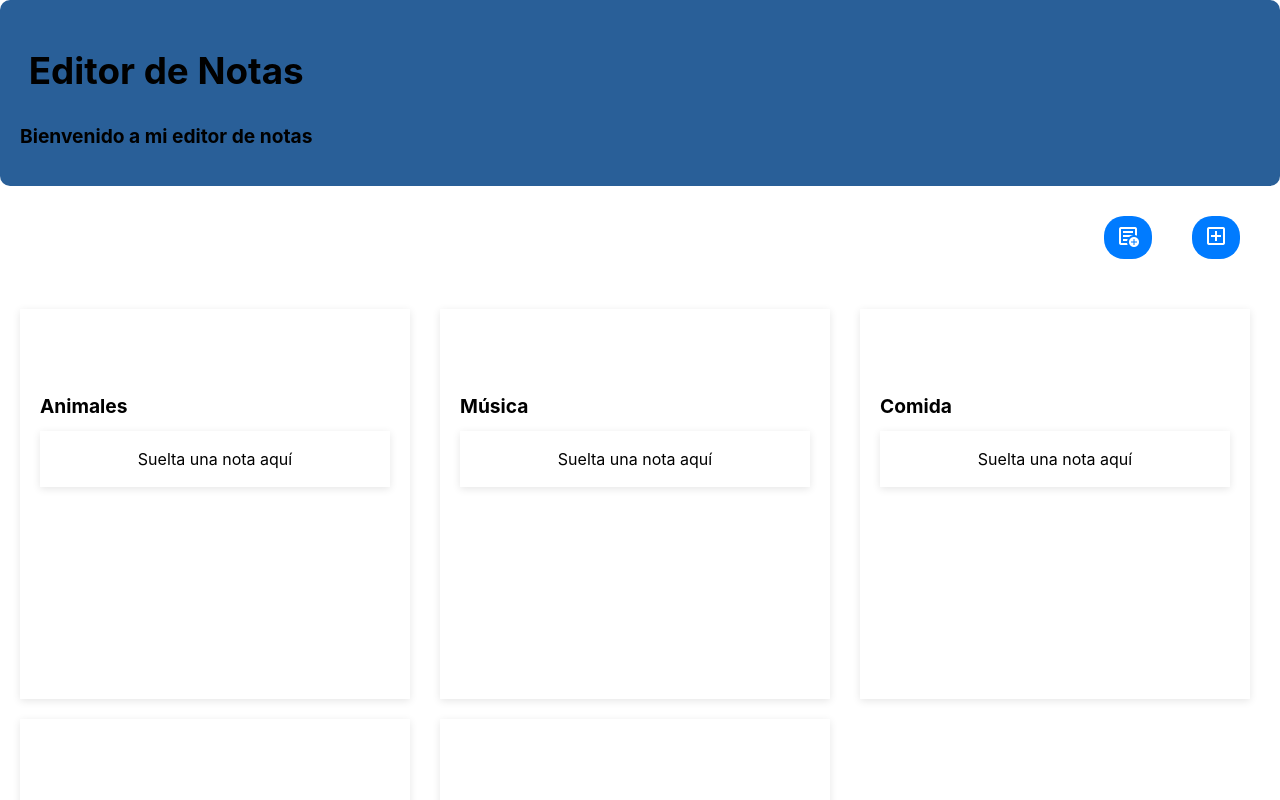
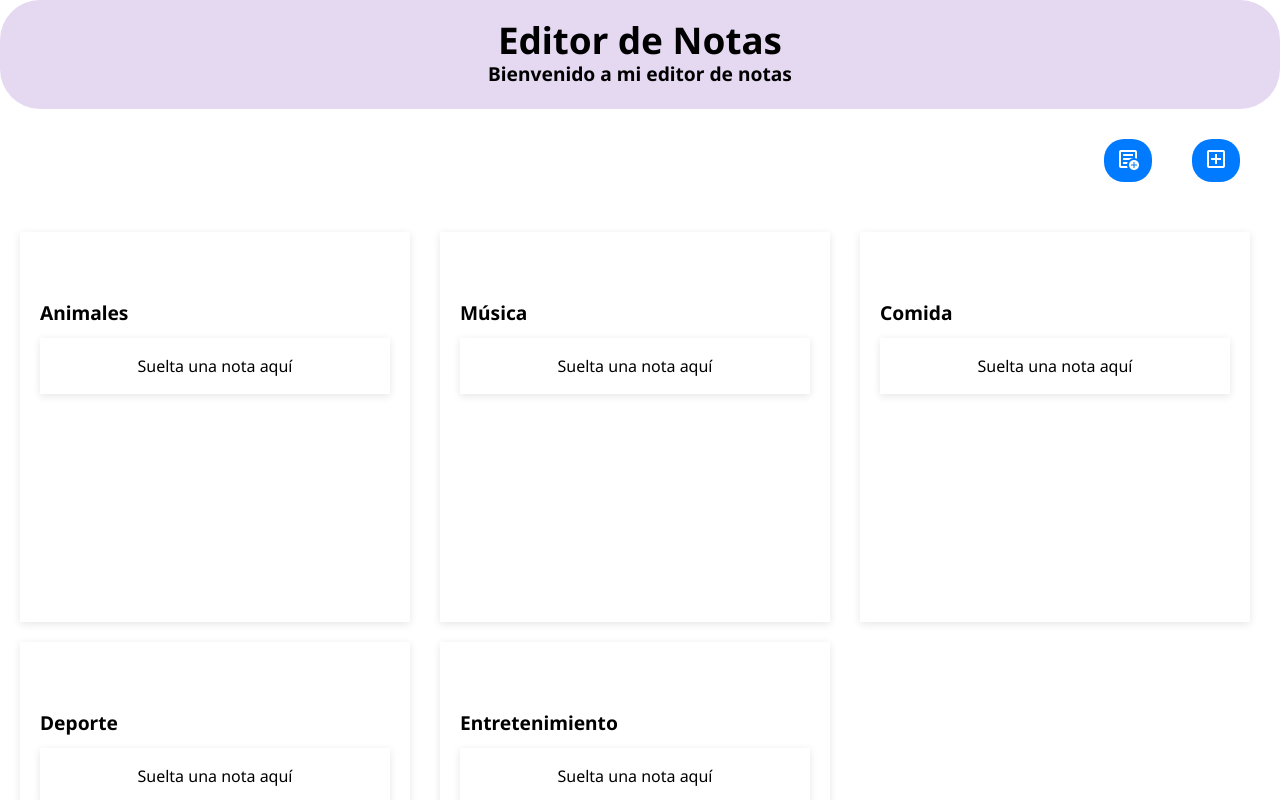
Before and after one commit to moma14/1erParcial-Editor-de-notas, a React (Vite) app: page / in a window 1280 px wide. Shown: the top 800 px of the page. Built offline with nearby package versions, Linux system fonts and the light colour scheme.

Commit message:
cambios en los navbar colores y los margin

```diff
--- a/src/index.css
+++ b/src/index.css
@@ -1,6 +1,5 @@
-
+@import url('https://fonts.googleapis.com/css2?family=Noto+Sans:ital,wght@0,100..900;1,100..900&display=swap');
 :root {
-  font-family: Inter, system-ui, Avenir, Helvetica, Arial, sans-serif;
   line-height: 1.5;
   font-weight: 400;
 
@@ -30,13 +29,15 @@
   height: 100%;
   position: relative;
   background-color: #fff;
+  font-family: "Noto Sans", sans-serif;
 }
 
 h1 {
   line-height: 1.1;
   color: black;
   font-size: 2.3em;
-  font:bold;
+  font-weight: bold;
+  margin: 0;
 }
 p{
   color: black;
--- a/src/stylesNotas.css
+++ b/src/stylesNotas.css
@@ -45,6 +45,8 @@
   h2{
     color: black;
     font-size: 1.2em;
+    top: 0px;
+    margin: 0;
   }
   .notas-container {
     display: flex;
@@ -53,15 +55,16 @@
     justify-content: center;
   }
 
+
 .navbar {
-    display: flex;
-    justify-content: space-between;
-    align-items: center;
-    background-color: #295F98;
-    border-radius: 10px;
-    margin: 0;
-    padding: 20px;
-    text-align: center;
+  display: flex;
+  justify-content: center;
+  align-items: center;
+  background-color: #E5D9F2;
+  border-radius: 40px;
+  margin: 0;
+  padding: 20px;
+  text-align: center;
 }
 
 
@@ -173,7 +176,7 @@
 }
 
 .modal-content,.modal-content1 {
-  background: #F0EAAC;
+  background: #fff;
   padding: 20px;
   border-radius: 8px;
   max-width: 500px;
```
